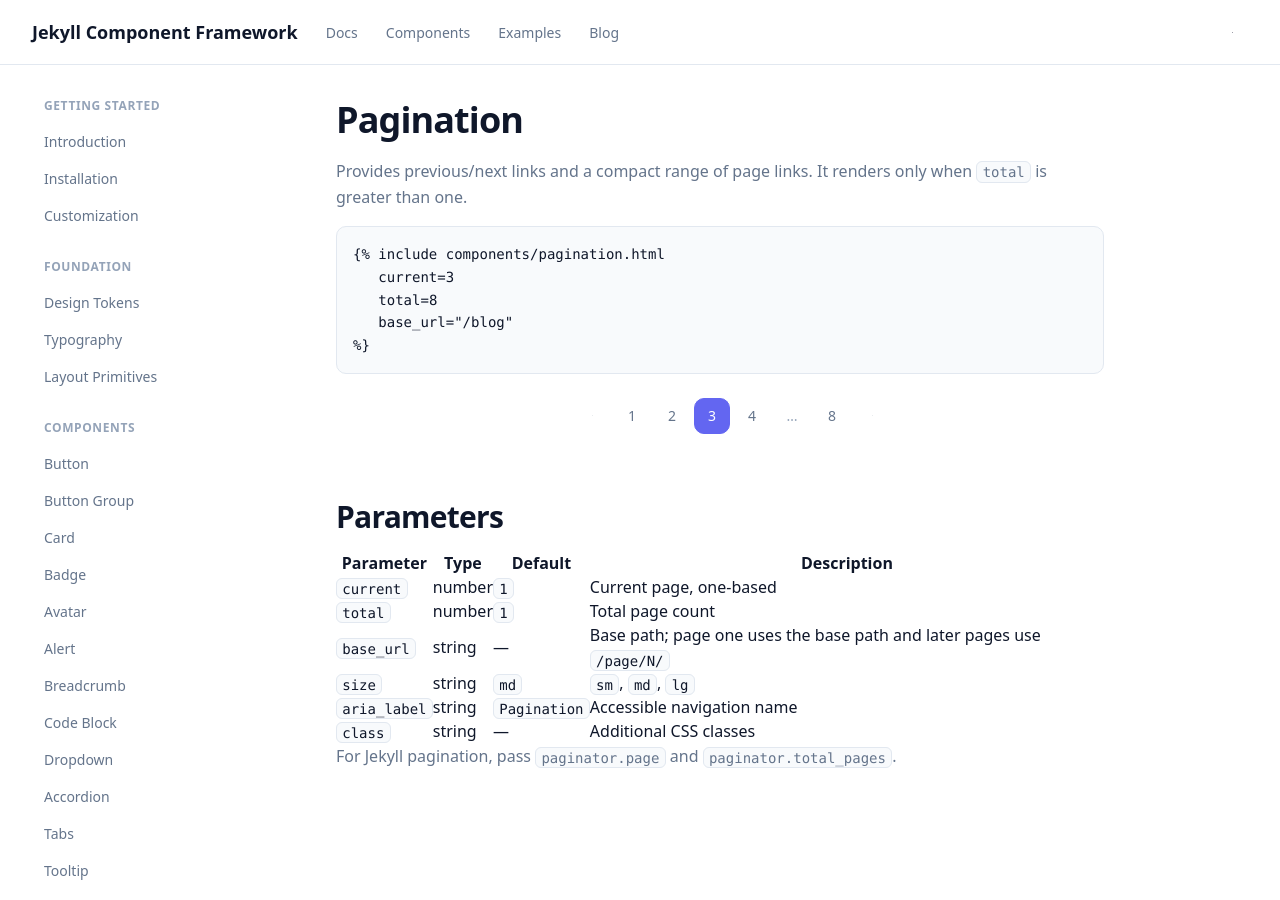
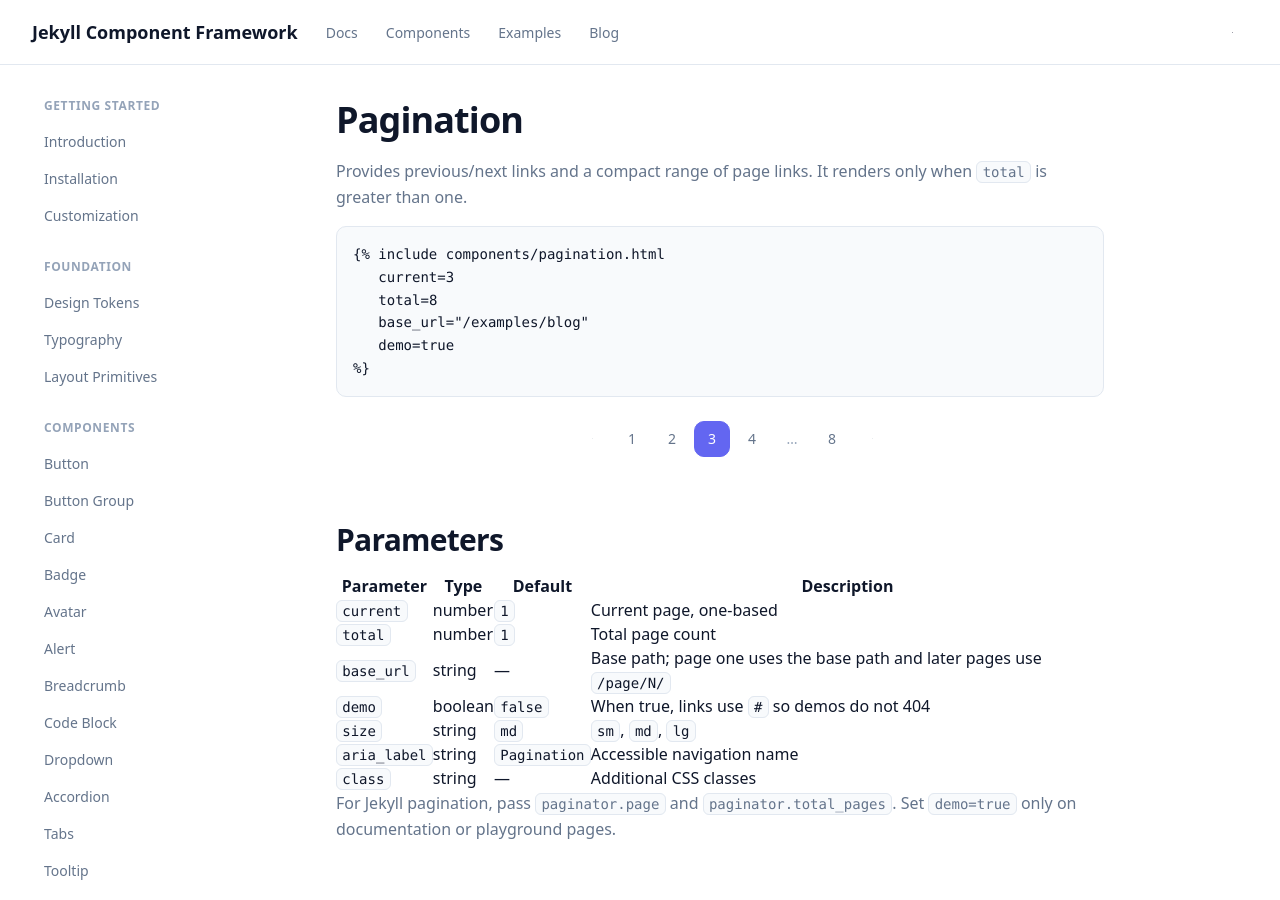
Before and after one commit to daffadevhosting/Jekyll-Component-Framework, a Jekyll site: the page built from docs/components/pagination.md, in a window 1280 px wide and 900 px high. Built offline with Jekyll 4.4.1, drawn with Linux system fonts in a browser that asks for light colours.

````diff
--- a/docs/components/pagination.md
+++ b/docs/components/pagination.md
@@ -13,11 +13,12 @@
 {% raw %}{% include components/pagination.html
    current=3
    total=8
-   base_url="/blog"
+   base_url="/examples/blog"
+   demo=true
 %}{% endraw %}
 ```
 
-{% include components/pagination.html current=3 total=8 base_url="/blog" %}
+{% include components/pagination.html current=3 total=8 base_url="/examples/blog" demo=true %}
 
 ## Parameters
 
@@ -26,8 +27,9 @@
 | `current` | number | `1` | Current page, one-based |
 | `total` | number | `1` | Total page count |
 | `base_url` | string | — | Base path; page one uses the base path and later pages use `/page/N/` |
+| `demo` | boolean | `false` | When true, links use `#` so demos do not 404 |
 | `size` | string | `md` | `sm`, `md`, `lg` |
 | `aria_label` | string | `Pagination` | Accessible navigation name |
 | `class` | string | — | Additional CSS classes |
 
-For Jekyll pagination, pass `paginator.page` and `paginator.total_pages`.
+For Jekyll pagination, pass `paginator.page` and `paginator.total_pages`. Set `demo=true` only on documentation or playground pages.
````
Also changed, not shown: docs/index.md (+4 -4 lines), docs/sections/hero.md (+1 -1 lines).
